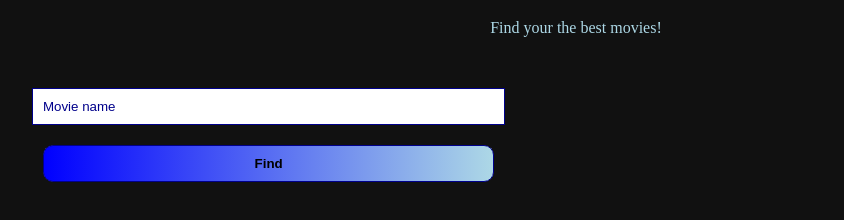
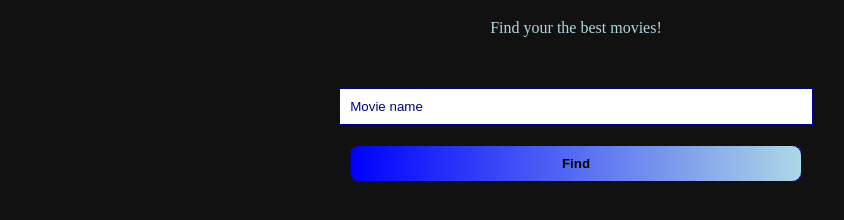
Before and after one commit to paulina-ani/omdb-abi, a plain HTML site: page index.html in a window 1280 px wide. Shown: the part 74-294 px from the top of the page, without its empty margins (64-908 px from the left). Drawn offline with Linux system fonts and the light colour scheme.

Commit message:
hero container items visualisation corrected

```diff
--- a/index.css
+++ b/index.css
@@ -30,6 +30,7 @@ p {
 #hero__container {
   display: flex;
   flex-direction: column;
+  justify-content: center;
   align-items: center;
   padding: 1%;
 }
@@ -150,11 +151,6 @@ li {
 }
 
 @media (min-width: 768px) {
-  #hero__container {
-    flex-direction: row;
-    justify-content: space-around;
-  }
-
   #hero__search {
     width: 40%;
   }
```
